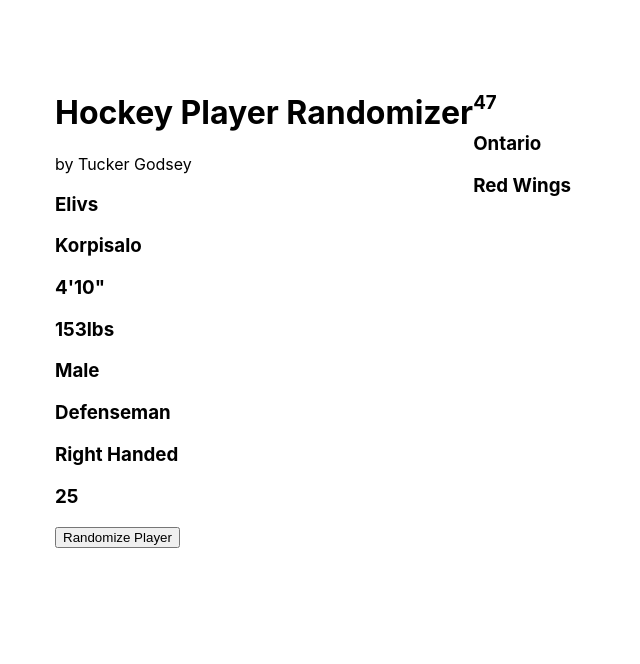
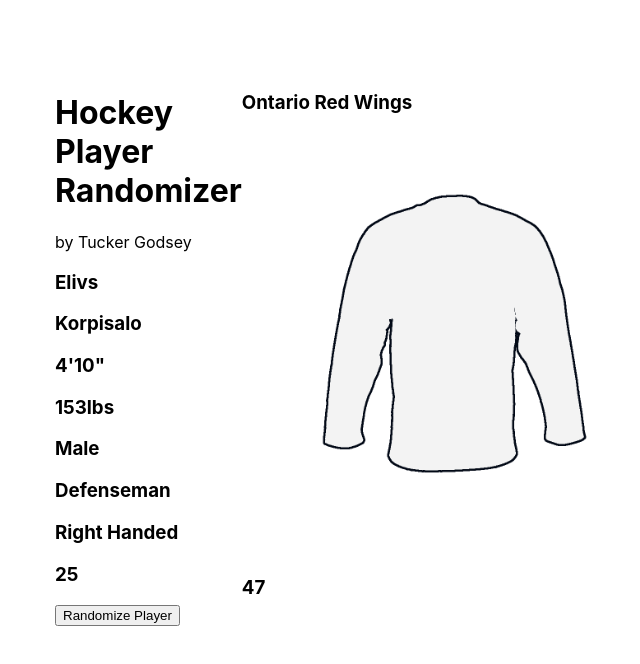
Before and after one commit to godseyte/Hockey-Player-Randomizer, an Electron app: page src/index.html in a window 800 px wide. Shown: the whole page, without its empty margins (17-657 px from the left). Drawn offline with Linux system fonts and the light colour scheme.

Commit message:
Jersey image and some style things.

```diff
--- a/src/index.html
+++ b/src/index.html
@@ -8,9 +8,9 @@
   </head>
   <body>
 
-    <div id="MainBody" style="display:inline-flex">
+    <div id="MainBody" style="display:inline-flex; width: 100%;" >
 
-      <div id="LeftBody">
+      <div id="LeftBody" style="float: left">
 
         <div id="Title" style="justify-content: left;">
           <h1>Hockey Player Randomizer</h1>
@@ -35,12 +35,27 @@
 
       </div>
 
-      <div id="RightBody">
+      <div id="RightBody" style="float: right; position: relative;">
 
-        <div id="Jersey">
-          <h3 id="jerseyNumber"></h3>
-          <h3 id="city"></h3>
-          <h3 id="teamName"></h3>
+        <div id="Jersey Comtainer">
+
+          <div style="margin: auto">
+
+            <h3 id="city" style="display: inline-block;"></h3>
+            <h3 id="teamName" style="display: inline-block;"></h3>
+
+          </div>
+
+
+          <img src="Images/JerseyBlank.png" style="width: 100%;">
+
+          <div style="position: absolute">
+
+            <h3 id="jerseyNumber" style="top: 50%; left: 50%"></h3>
+
+          </div>
+
+
         </div>
 
       </div>
--- a/src/index.js
+++ b/src/index.js
@@ -13,7 +13,9 @@ const createWindow = () => {
     width: 800,
     height: 600,
     autoHideMenuBar: true,
-    icon: __dirname + '/Logo.ico'
+    icon: __dirname + '/Logo.ico',
+    minWidth: 800,
+    minHeight: 600,
   });
 
   // and load the index.html of the app.
```
Also changed, not shown: src/Images/JerseyBlank.png (added).
